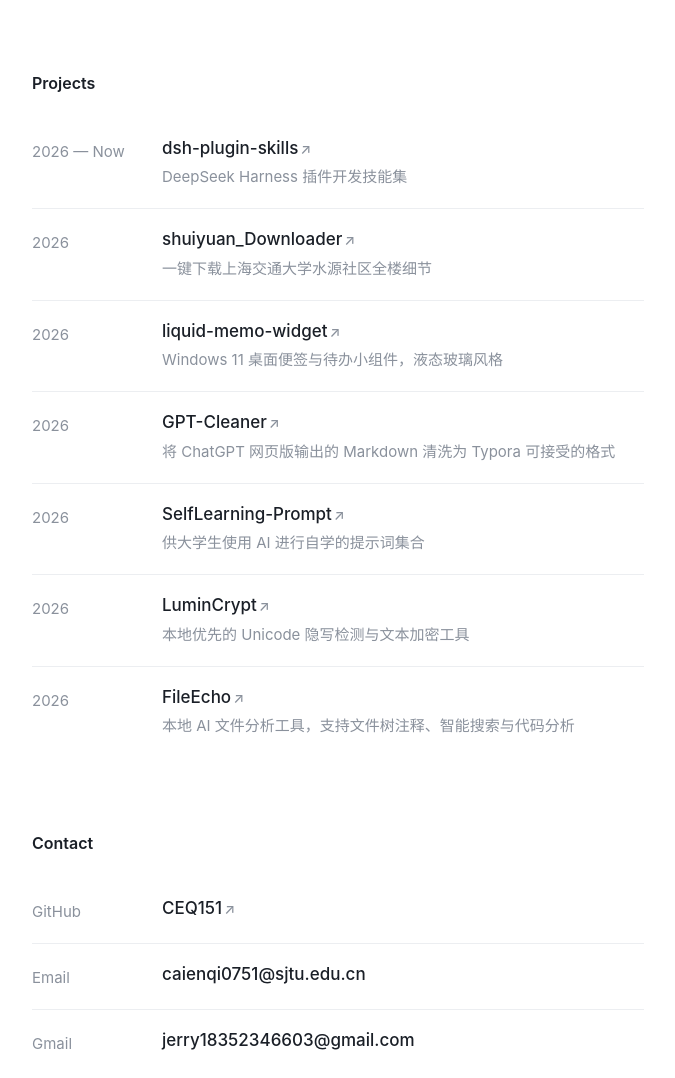
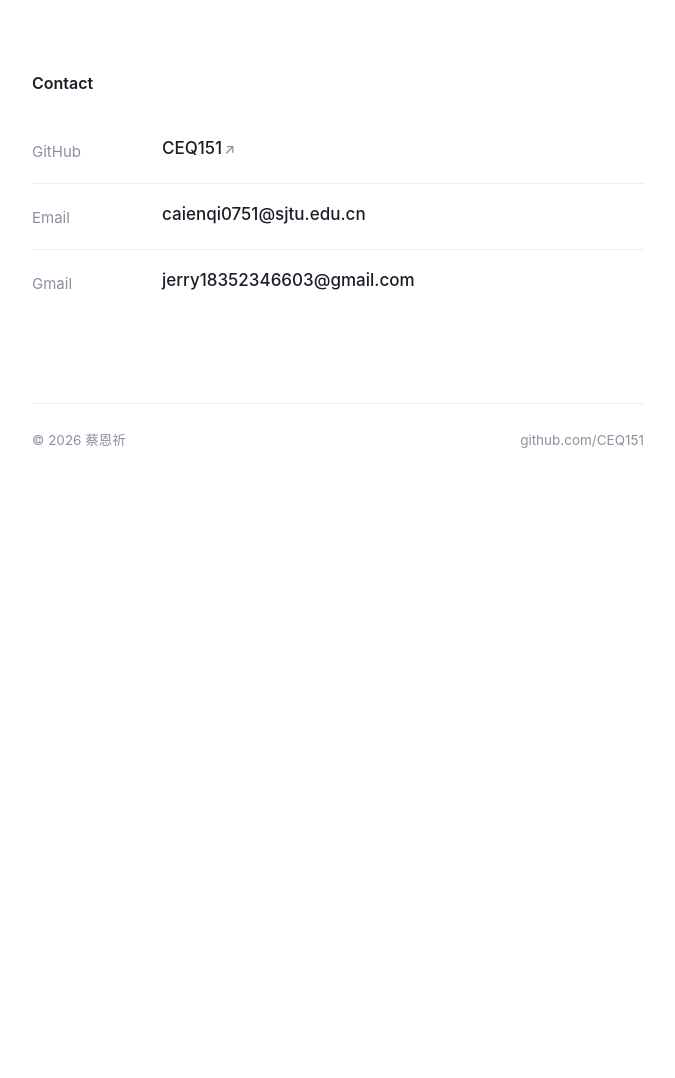
Before and after one commit to CEQ151/caienqi.xyz, a plain HTML site: page index.html in a window 1280 px wide. Shown: the part 376-1454 px from the top of the page, without its empty margins (302-977 px from the left). After the commit the page ends 892 px from the top, so only its background shows below. Drawn offline with Linux system fonts and the light colour scheme.

Commit message:
暂时移除 Projects 区块

```diff
--- a/index.html
+++ b/index.html
@@ -205,73 +205,6 @@
       </section>
 
       <section>
-        <h2>Projects</h2>
-        <div class="row">
-          <div class="date">2026 — Now</div>
-          <div>
-            <div class="item-title">
-              <a href="https://github.com/CEQ151/dsh-plugin-skills" target="_blank" rel="noopener">dsh-plugin-skills</a><span class="arrow">↗</span>
-            </div>
-            <div class="item-desc">DeepSeek Harness 插件开发技能集</div>
-          </div>
-        </div>
-        <div class="row">
-          <div class="date">2026</div>
-          <div>
-            <div class="item-title">
-              <a href="https://github.com/CEQ151/shuiyuan_Downloader" target="_blank" rel="noopener">shuiyuan_Downloader</a><span class="arrow">↗</span>
-            </div>
-            <div class="item-desc">一键下载上海交通大学水源社区全楼细节</div>
-          </div>
-        </div>
-        <div class="row">
-          <div class="date">2026</div>
-          <div>
-            <div class="item-title">
-              <a href="https://github.com/CEQ151/liquid-memo-widget" target="_blank" rel="noopener">liquid-memo-widget</a><span class="arrow">↗</span>
-            </div>
-            <div class="item-desc">Windows 11 桌面便签与待办小组件，液态玻璃风格</div>
-          </div>
-        </div>
-        <div class="row">
-          <div class="date">2026</div>
-          <div>
-            <div class="item-title">
-              <a href="https://github.com/CEQ151/GPT-Cleaner" target="_blank" rel="noopener">GPT-Cleaner</a><span class="arrow">↗</span>
-            </div>
-            <div class="item-desc">将 ChatGPT 网页版输出的 Markdown 清洗为 Typora 可接受的格式</div>
-          </div>
-        </div>
-        <div class="row">
-          <div class="date">2026</div>
-          <div>
-            <div class="item-title">
-              <a href="https://github.com/CEQ151/SelfLearning-Prompt" target="_blank" rel="noopener">SelfLearning-Prompt</a><span class="arrow">↗</span>
-            </div>
-            <div class="item-desc">供大学生使用 AI 进行自学的提示词集合</div>
-          </div>
-        </div>
-        <div class="row">
-          <div class="date">2026</div>
-          <div>
-            <div class="item-title">
-              <a href="https://github.com/CEQ151/LuminCrypt" target="_blank" rel="noopener">LuminCrypt</a><span class="arrow">↗</span>
-            </div>
-            <div class="item-desc">本地优先的 Unicode 隐写检测与文本加密工具</div>
-          </div>
-        </div>
-        <div class="row">
-          <div class="date">2026</div>
-          <div>
-            <div class="item-title">
-              <a href="https://github.com/CEQ151/FileEcho" target="_blank" rel="noopener">FileEcho</a><span class="arrow">↗</span>
-            </div>
-            <div class="item-desc">本地 AI 文件分析工具，支持文件树注释、智能搜索与代码分析</div>
-          </div>
-        </div>
-      </section>
-
-      <section>
         <h2>Contact</h2>
         <div class="row">
           <div class="date">GitHub</div>
```
